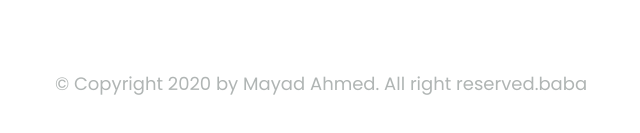
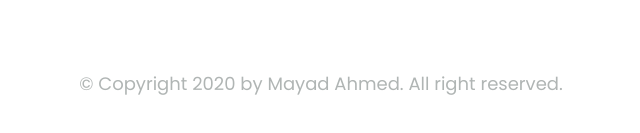
Before and after one commit to Thang160805/ProjectVS, a plain HTML site: page index.html in a window 1280 px wide. Shown: the part 4271-4404 px from the top of the page, 319-959 px from the left. Drawn offline with Linux system fonts and the light colour scheme.

Commit message:
update index

```diff
--- a/index.html
+++ b/index.html
@@ -442,7 +442,7 @@
           </div>
           <div class="cpr-block">
             <p class="copyright">
-              © Copyright 2020 by Mayad Ahmed. All right reserved.baba
+              © Copyright 2020 by Mayad Ahmed. All right reserved.
             </p>
           </div>
         </div>
```
